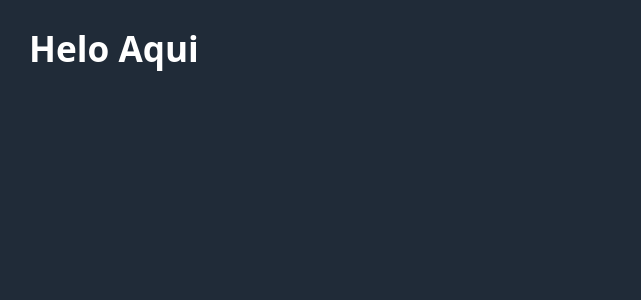
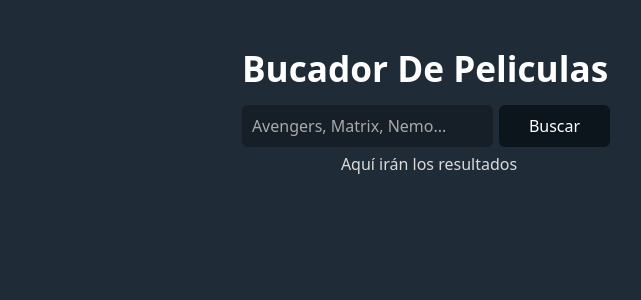
Before and after one commit to llOrtegall/React_App_Learning_01, a React (Vite) app: page / in a window 1280 px wide. Shown: the top 300 px of the page, without its empty margins (211-852 px from the left). Built offline with nearby package versions, Linux system fonts and the light colour scheme.

Commit message:
agregando stilos simples

```diff
--- /dev/null
+++ b/src/App.css
@@ -0,0 +1,17 @@
+.page {
+  display: flex;
+  flex-direction: column;
+  justify-content: center;
+  align-items: center;
+}
+
+main {
+  display: flex;
+  justify-content: center;
+}
+
+form {
+  align-items: center;
+  display: flex;
+  justify-content: center;
+}
--- a/src/App.jsx
+++ b/src/App.jsx
@@ -1,9 +1,23 @@
+import './App.css'
+
 function App() {
 
   return (
-    <>
-      <h1>Helo Aqui</h1>
-    </>
+    <div className='page'>
+
+      <header>
+        <h1>Bucador De Peliculas</h1>
+        <form className="form">
+          <input placeholder="Avengers, Matrix, Nemo..." />
+          <button type="submit">Buscar</button>
+        </form>
+      </header>
+
+      <main>
+        Aquí irán los resultados
+      </main>
+
+    </div>
   )
 }
 
```
